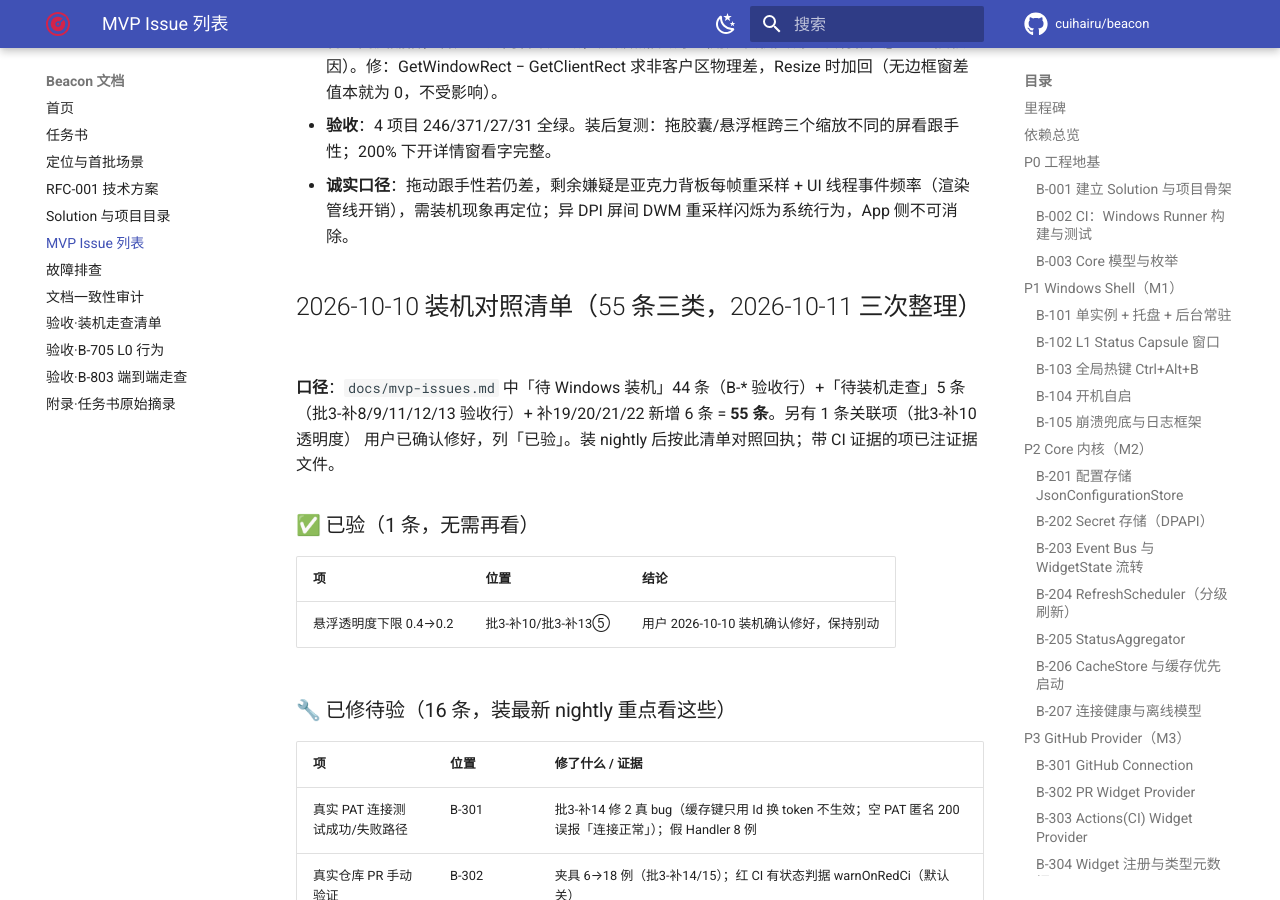
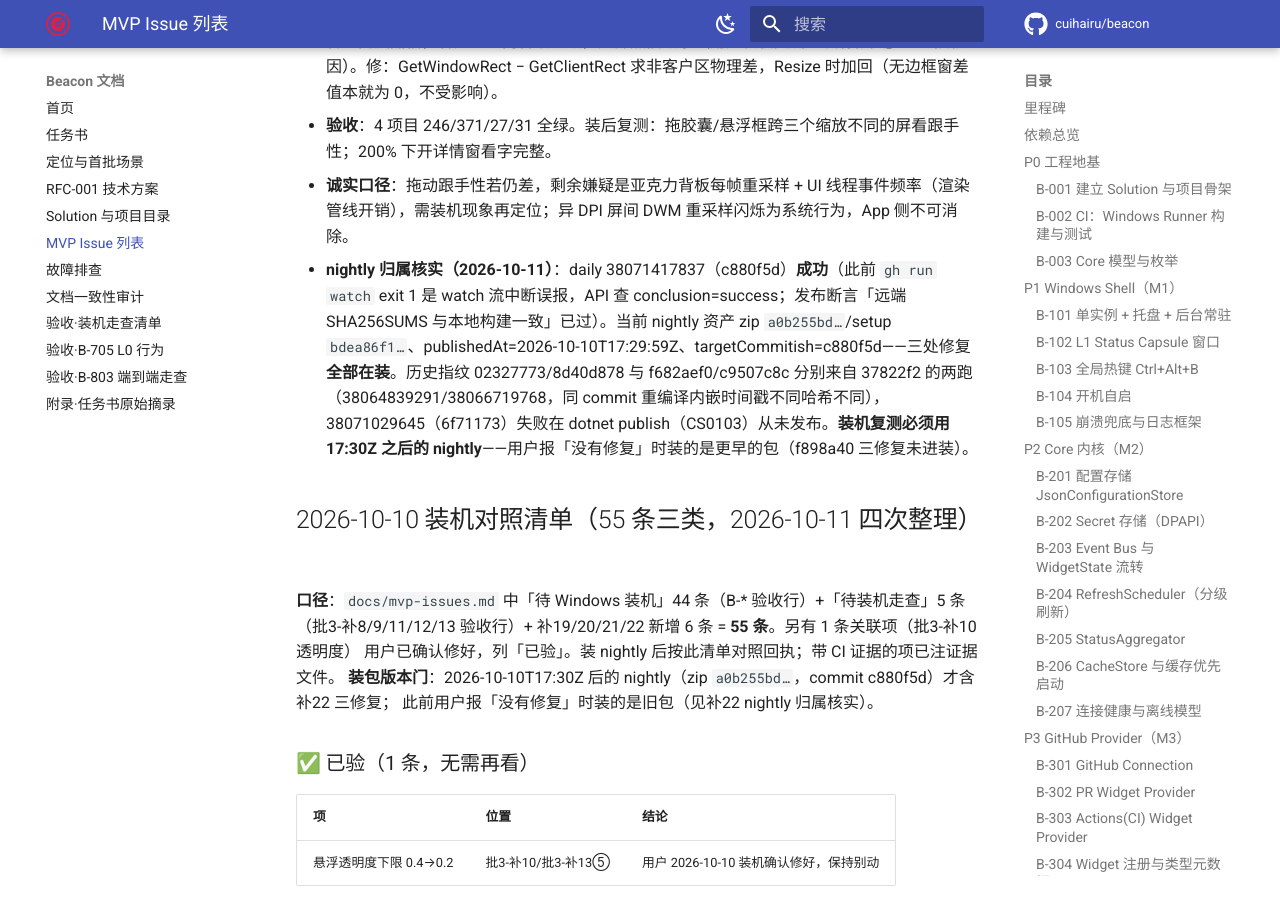
Before and after one commit to cuihairu/beacon, an MkDocs documentation site: the page built from docs/mvp-issues.md, in a window 1280 px wide and 900 px high, scrolled down 32433 px. Built offline with MkDocs 1.6.1 and Material for MkDocs 9.7.7, drawn with Linux system fonts in a browser that asks for light colours; comment, search, counter and statistics services are not loaded.

Commit message:
docs: verify nightly build attribution

```diff
--- a/docs/mvp-issues.md
+++ b/docs/mvp-issues.md
@@ -788,14 +788,17 @@ B-001 ─ B-002 ─ B-003          (P0 地基)
 - **详情窗裁字续修（c80c244）**：批3-补20 只补了「没 Resize」，漏了 DetailWindow 是**标准标题栏窗**——AppWindow.Resize 设的是**外框**尺寸，客户区 = 外框 − 标题栏/边框；200% 下标题栏物理高度翻倍，客户区比内容矮一截，底部照旧裁字（用户装机复测「没有修复」的直接根因）。修：GetWindowRect − GetClientRect 求非客户区物理差，Resize 时加回（无边框窗差值本就为 0，不受影响）。
 - **验收**：4 项目 246/371/27/31 全绿。装后复测：拖胶囊/悬浮框跨三个缩放不同的屏看跟手性；200% 下开详情窗看字完整。
 - **诚实口径**：拖动跟手性若仍差，剩余嫌疑是亚克力背板每帧重采样 + UI 线程事件频率（渲染管线开销），需装机现象再定位；异 DPI 屏间 DWM 重采样闪烁为系统行为，App 侧不可消除。
+- **nightly 归属核实（2026-10-11）**：daily 38071417837（c880f5d）**成功**（此前 `gh run watch` exit 1 是 watch 流中断误报，API 查 conclusion=success；发布断言「远端 SHA256SUMS 与本地构建一致」已过）。当前 nightly 资产 zip `a0b255bd…`/setup `bdea86f1…`、publishedAt=2026-10-10T17:29:59Z、targetCommitish=c880f5d——三处修复**全部在装**。历史指纹 02327773/8d40d878 与 f682aef0/c9507c8c 分别来自 37822f2 的两跑（38064839291/38066719768，同 commit 重编译内嵌时间戳不同哈希不同），38071029645（6f71173）失败在 dotnet publish（CS0103）从未发布。**装机复测必须用 17:30Z 之后的 nightly**——用户报「没有修复」时装的是更早的包（f898a40 三修复未进装）。
 
 
 
-## 2026-10-10 装机对照清单（55 条三类，2026-10-11 三次整理）
+## 2026-10-10 装机对照清单（55 条三类，2026-10-11 四次整理）
 
 **口径**：`docs/mvp-issues.md` 中「待 Windows 装机」44 条（B-* 验收行）+「待装机走查」5 条
 （批3-补8/9/11/12/13 验收行）+ 补19/20/21/22 新增 6 条 = **55 条**。另有 1 条关联项（批3-补10 透明度）
 用户已确认修好，列「已验」。装 nightly 后按此清单对照回执；带 CI 证据的项已注证据文件。
+**装包版本门**：2026-10-10T17:30Z 后的 nightly（zip `a0b255bd…`，commit c880f5d）才含补22 三修复；
+此前用户报「没有修复」时装的是旧包（见补22 nightly 归属核实）。
 
 ### ✅ 已验（1 条，无需再看）
 | 项 | 位置 | 结论 |
```
